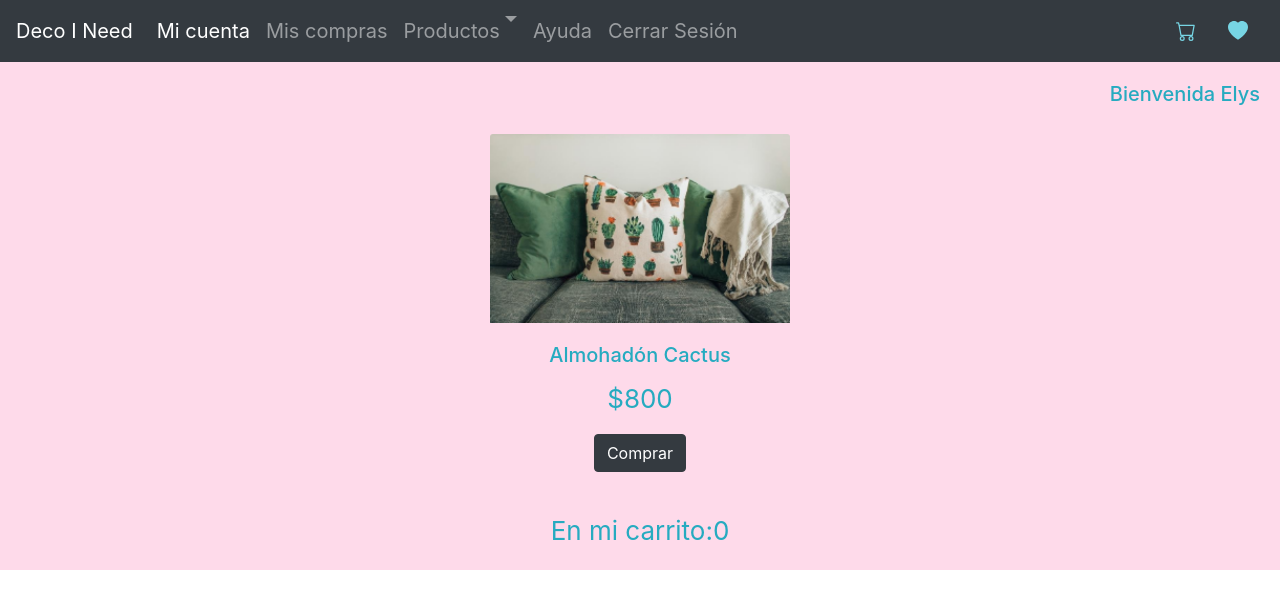
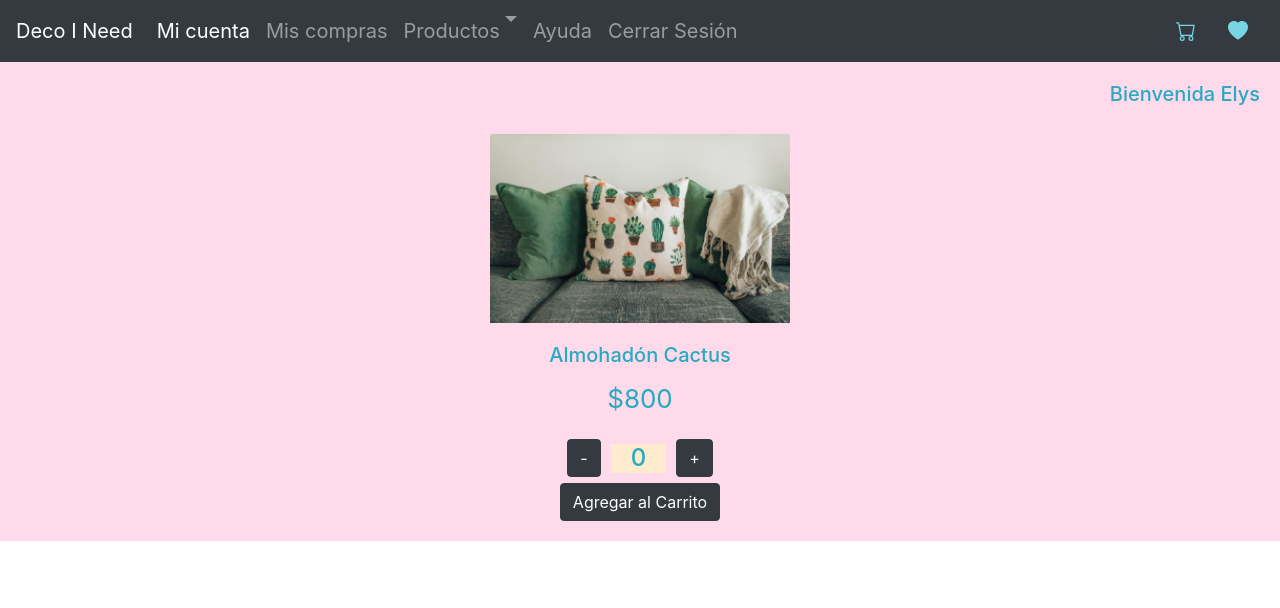
Before and after one commit to elysdominguez2/deco-i-need, a React (Create React App) app: page / in a window 1280 px wide. Shown: the top 608 px of the page. Built offline with nearby package versions, Linux system fonts and the light colour scheme.

Commit message:
Contador sumar y restar con max y min

```diff
--- a/src/componentes/AgregarProducto.js
+++ b/src/componentes/AgregarProducto.js
@@ -1,8 +1,7 @@
 import React from 'react';
 import AlmoCactus from './AlmoCactus.png';
 import './AgregarProducto.css';
-import './ContadorCart.js';
-import ContadorCart from './ContadorCart.js';
+import ItemCount from './ItemCount';
 
 class AgregarProducto extends React.Component {
     render() {
@@ -14,7 +13,8 @@ class AgregarProducto extends React.Component {
         <div className="card-body">
             <h5 className="card-title">Almohadón Cactus</h5>
             <p className="card-text">$800</p>
-            <ContadorCart/>
+            <ItemCount max="10" min="0"/>
+            <button className="btn btn-dark">Agregar al Carrito</button>
         </div>
 
         </div>
@@ -25,23 +25,3 @@ class AgregarProducto extends React.Component {
     }
   }
   export default AgregarProducto;
-
-/*function AgregarProducto() {
-    return (
-
-    <div className="AgregarProducto">
-
-        <div className="card" style="width: 18rem;"/>
-        <img src="../public/pig404.png" className="card-img-top" alt="..."/>
-        <div className="card-body">
-            <h5 className="card-title">Card title</h5>
-            <p className="card-text">Some quick example text to build on the card title and make up the bulk of the card's content.</p>
-            <a href="#" class="btn btn-primary">Go somewhere</a>
-        </div>
-
-    </div>
-
-    );
-  }
-
-  export default AgregarProducto;*/
--- /dev/null
+++ b/src/componentes/Button.js
@@ -0,0 +1,7 @@
+import React from 'react';
+
+function Button (props){
+return <button onClick={props.onClick} className="btn btn-dark">{props.sign}</button>
+}
+
+export default Button;
--- a/src/componentes/ContadorCart.css
+++ /dev/null
@@ -1,6 +0,0 @@
-.botonProducto{
-    display: flex;
-    flex-direction: column;
-    align-items: center;
-    justify-content: center;
-}
--- a/src/componentes/ContadorCart.js
+++ /dev/null
@@ -1,28 +0,0 @@
-import React, { useState } from 'react';
-import './ContadorCart.css';
-
-
-function ContadorCart() {
-
-    const [counter, setCounter] = useState(0);
-
-    const incrementar = () => {
-        setCounter ((prevCounter) =>
-        {return prevCounter +1;
-
-    });
-};
-
-return (
-    <div className= "botonProducto">
-        <button onClick={incrementar} className="btn btn-dark">Comprar</button>
-        <br/>
-        <span>En mi carrito:{counter}</span>
-    </div>
-
-);
-
-
-}
-
-export default ContadorCart;
--- /dev/null
+++ b/src/componentes/ItemCount.css
@@ -0,0 +1,12 @@
+.botonProducto{
+    display: flex;
+    flex-direction: row;
+    align-items: center;
+    justify-content: center;
+}
+
+h4{
+    padding: 0 20px 0 20px;
+    margin: 10px;
+    background-color: blanchedalmond;
+}
--- /dev/null
+++ b/src/componentes/ItemCount.js
@@ -0,0 +1,43 @@
+import React, { useState } from 'react';
+import Button from './Button';
+import './ItemCount.css'
+
+function ItemCount(props) {
+
+    const [counter, setCounter] = useState(0);
+
+    const sumar = () => {
+        if (counter >= props.max){
+            return;
+        }else{
+        setCounter ((prevCounter) =>
+        {return prevCounter +1;
+
+        });
+    }
+};
+
+    const restar = () => {
+        if (counter <= props.min){
+            return;
+        }else{
+        setCounter ((prevCounter) =>
+        {return prevCounter -1;
+
+        });
+    }
+};
+
+    return (
+        <div className= "botonProducto">
+            <Button onClick={restar} sign={"-"}/>
+            <h4>{counter}</h4>
+            <Button onClick={sumar} sign={"+"}/>
+
+
+
+        </div>
+    );
+};
+
+export default ItemCount;
```
